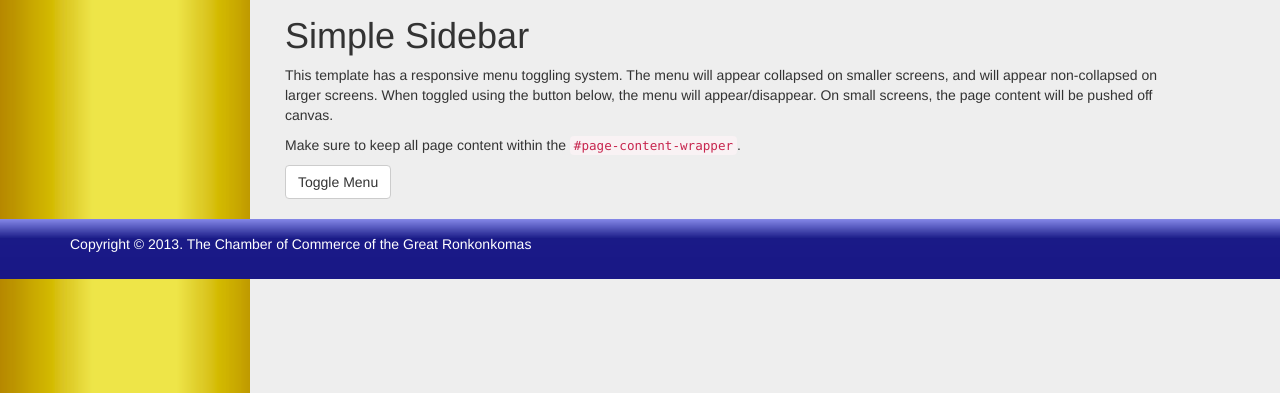
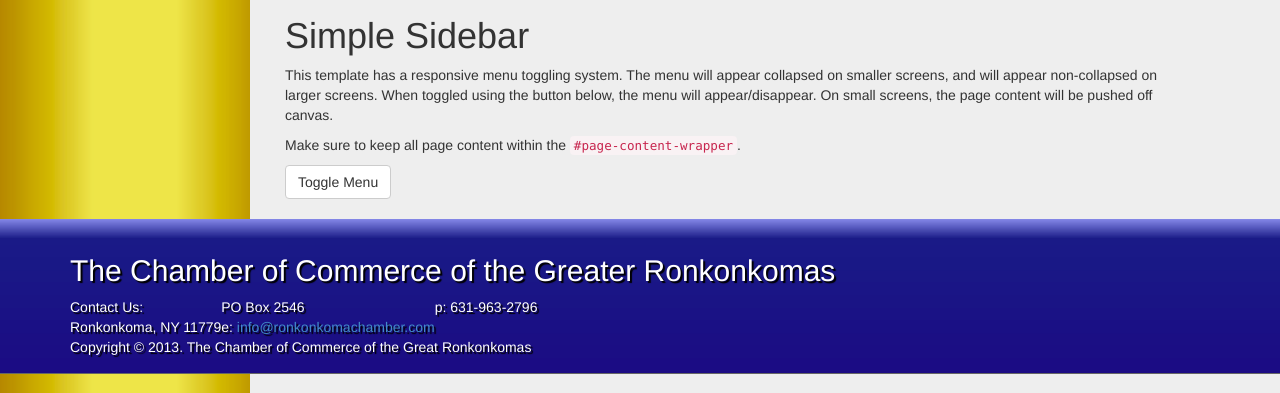
Before and after one commit to joe-goncalves/chamber_reskin, a PHP site: page / in a window 1280 px wide. Shown: the part 633-1026 px from the top of the page. Run offline with PHP 8.4, Linux system fonts and the light colour scheme; some libraries are stand-ins or nearby versions.

Commit message:
footer fixes

```diff
--- a/index.php
+++ b/index.php
@@ -83,6 +83,10 @@
             color:#fff;
             position: relative;
             z-index: 500000;
+            text-shadow: 2px 2px 1px #000;
+        }
+        #footer h2:{
+
         }
     </style>
 </head>
@@ -206,7 +210,21 @@
     </script>
     <div id="footer">
         <div class="container">
-            <p class="muted credit">Copyright &copy; 2013. The Chamber of Commerce of the Great Ronkonkomas</p>
+            <div>
+                <h2>The Chamber of Commerce of the Greater Ronkonkomas</h2>
+                <table>
+                    <tr>
+                        <td>Contact Us:</td>
+                        <td>PO Box 2546</td>
+                        <td>p: 631-963-2796</td>
+                    </tr>
+                    <tr>
+                        <td>Ronkonkoma, NY 11779</td>
+                        <td>e:  <a class="foot_links" href="mailto:info@ronkonkomachamber.com">info@ronkonkomachamber.com</a></td>
+                    </tr>
+                </table>
+            </div>
+            <p class="footnotes">Copyright &copy; 2013. The Chamber of Commerce of the Great Ronkonkomas</p>
         </div>
     </div>
 </body>
```
